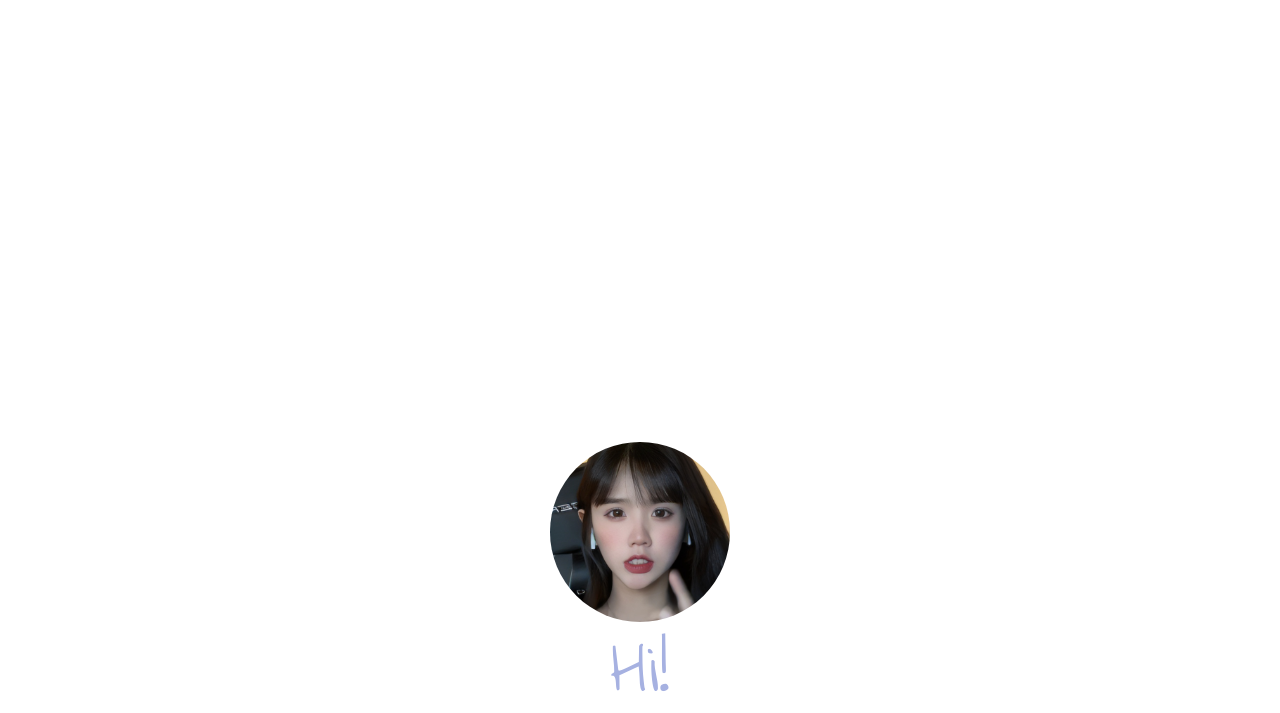
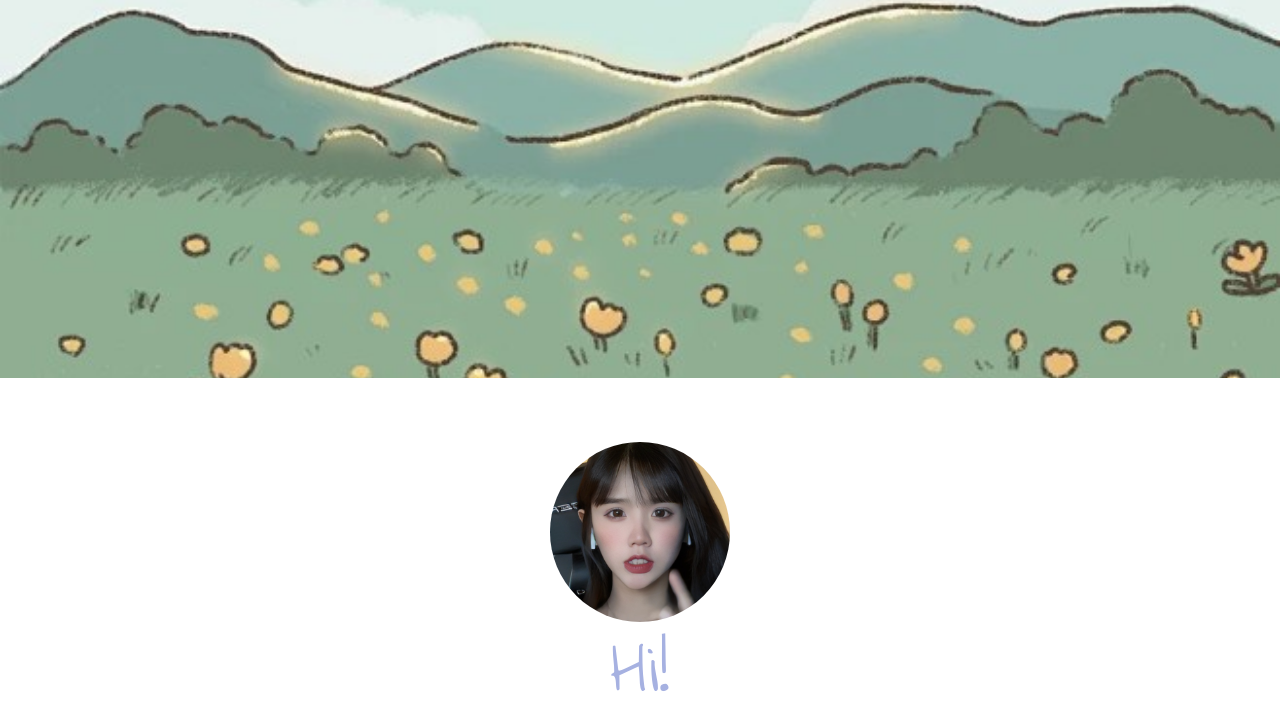
Before and after one commit to kinxuan0903/WEB-Assignment-2, a plain HTML site: page index.html in a window 1280 px wide. Shown: the part 422-1135 px from the top of the page. Drawn offline with nearby package versions, Linux system fonts and the light colour scheme.

Commit message:
Update index.css

```diff
--- a/index.css
+++ b/index.css
@@ -1,7 +1,7 @@
 /* Top Section */
 .topbackground
 {
-    background-image: url(img/topbg.jpg);
+    background-image: url(topbg.jpg);
     background-size: cover;
     background-position: center;
     background-repeat: no-repeat;
```
